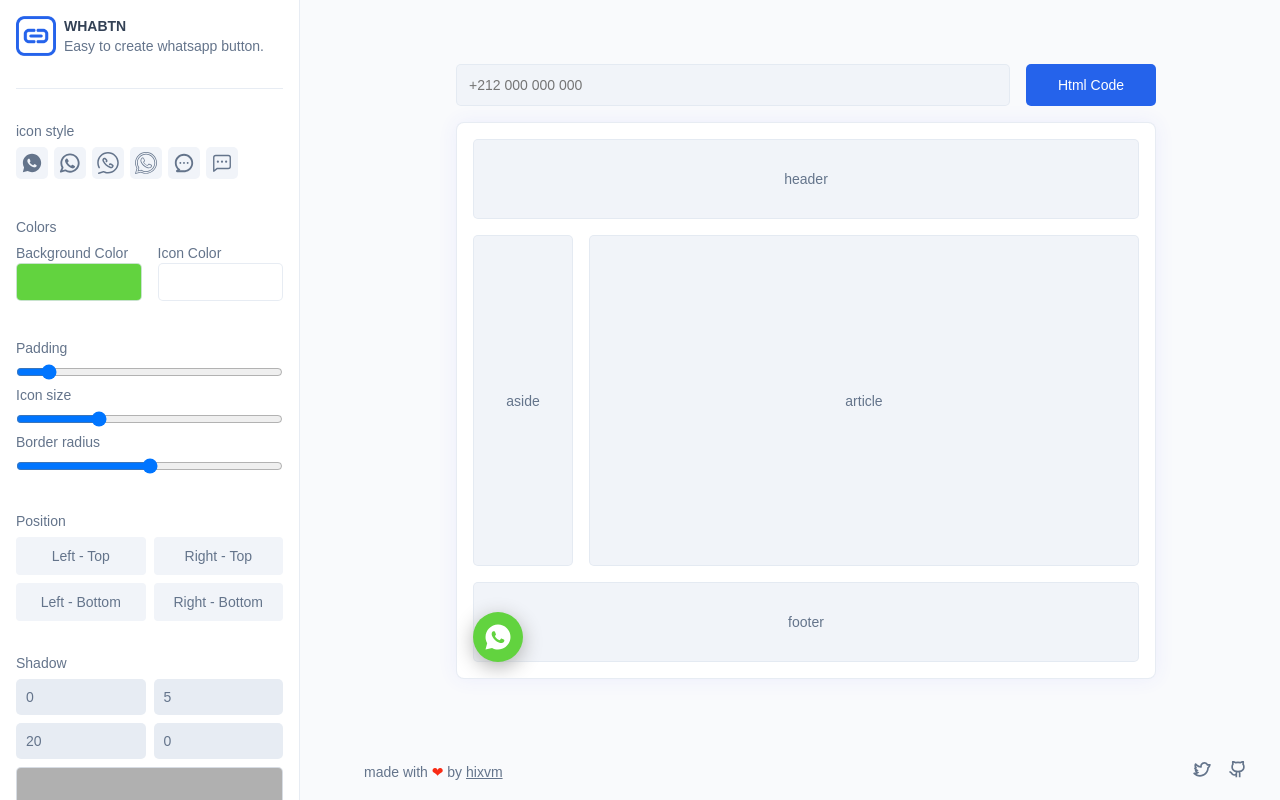
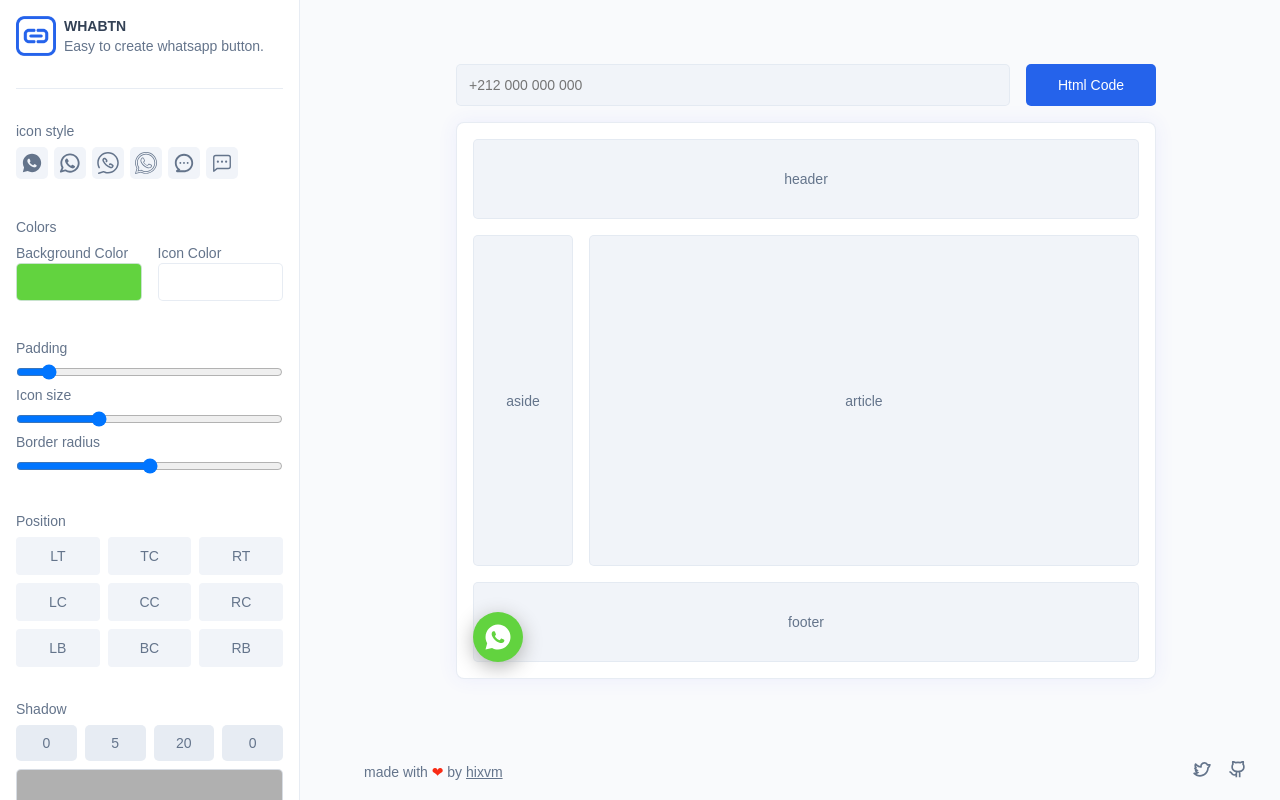
Before and after one commit to hixvmx/whabtn, a Next.js app: page / in a window 1280 px wide. Built offline with nearby package versions, Linux system fonts and the light colour scheme.

Commit message:
add more options to chouse button position

```diff
--- a/src/pages/index.jsx
+++ b/src/pages/index.jsx
@@ -54,13 +54,25 @@ export default function Index({ icons }) {
 
       if (position === "LT") {
          return "left:1rem;top:1rem;";
+      } else if (position === "TC") {
+         return "top:1rem;left:50%;transform:translateX(-50%);";
+      } else if (position === "RT") {
+         return "right:1rem;top:1rem;";
+      } else if (position === "LC") {
+         return "left:1rem;top:50%;transform:translateY(-50%);";
+      } else if (position === "CC") {
+         return "left:50%;top:50%;transform:translate(-50%,-50%);";
+      } else if (position === "RC") {
+         return "right:1rem;top:50%;transform:translateY(-50%);";
       } else if (position === "LB") {
          return "left:1rem;bottom:1rem;";
-      } else if (position === "RT") {
-         return "right:1rem;top:1rem;";
+      } else if (position === "BC") {
+         return "left:50%;bottom:1rem;transform:translateX(-50%);";
       } else if (position === "RB") {
          return "right:1rem;bottom:1rem;";
       }
+
+      // LT TC RT LC CC RC LB BC RB
    }
 
    const ShadowCode = `box-shadow:${ShadowXoffset}px ${ShadowYoffset}px ${ShadowBlur}px ${ShadowSpread}px ${ShadowColor};`;
@@ -69,11 +81,11 @@ export default function Index({ icons }) {
 
    const buttonTag = `<button style="background:${bgColor};display:flex;padding:${padding}px;border-radius:${borderRadius}%;${ShadowCode};">\n${svgTag}\n</button>`;
 
-   const aTag = `<a href="https://wa.me/${phoneNumber}" target="_blank">${buttonTag}</a>`;
+   const aTag = `<a href="https://wa.me/${phoneNumber}" target="_blank">\n${buttonTag}\n</a>`;
 
    const divTag = `<div style="position:absolute;z-index:999;${fn_position(
       position
-   )}">${aTag}</div>`;
+   )}">\n${aTag}\n</div>`;
 
    const ButtonCode = divTag;
 
@@ -178,16 +190,31 @@ export default function Index({ icons }) {
                      <span className="group_title">Position</span>
                      <div className="position">
                         <button onClick={(e) => setPosition("LT")}>
-                           Left - Top
+                           LT
+                        </button>
+                        <button onClick={(e) => setPosition("TC")}>
+                           TC
                         </button>
                         <button onClick={(e) => setPosition("RT")}>
-                           Right - Top
+                           RT
+                        </button>
+                        <button onClick={(e) => setPosition("LC")}>
+                           LC
+                        </button>
+                        <button onClick={(e) => setPosition("CC")}>
+                           CC
+                        </button>
+                        <button onClick={(e) => setPosition("RC")}>
+                           RC
                         </button>
                         <button onClick={(e) => setPosition("LB")}>
-                           Left - Bottom
+                           LB
+                        </button>
+                        <button onClick={(e) => setPosition("BC")}>
+                           BC
                         </button>
                         <button onClick={(e) => setPosition("RB")}>
-                           Right - Bottom
+                           RB
                         </button>
                      </div>
                   </div>
--- a/src/styles/globals.css
+++ b/src/styles/globals.css
@@ -202,7 +202,7 @@ button {
 
 .position {
    display: grid;
-   grid-template-columns: repeat(2, 1fr);
+   grid-template-columns: repeat(3, 1fr);
    grid-gap: 0.5rem;
 }
 
@@ -226,7 +226,7 @@ button {
 .shadow .numz {
    margin-bottom: 0.5rem;
    display: grid;
-   grid-template-columns: repeat(2, 1fr);
+   grid-template-columns: repeat(4, 1fr);
    grid-gap: 0.5rem;
 }
 
@@ -235,10 +235,11 @@ button {
    background-color: var(--border-color-secondary);
    padding: 10px;
    border-radius: 5px;
+   text-align: center;
 }
 
 .shadow .numz input::-webkit-inner-spin-button {
-   opacity: 0;
+   display: none;
 }
 
 .shadow label div {
@@ -445,8 +446,7 @@ button {
 }
 
 @media (max-width: 700px) {
-   .position,
-   .shadow .numz {
+   .position {
       display: grid;
       grid-template-columns: repeat(1, 1fr);
       grid-gap: 0.5rem;
```
